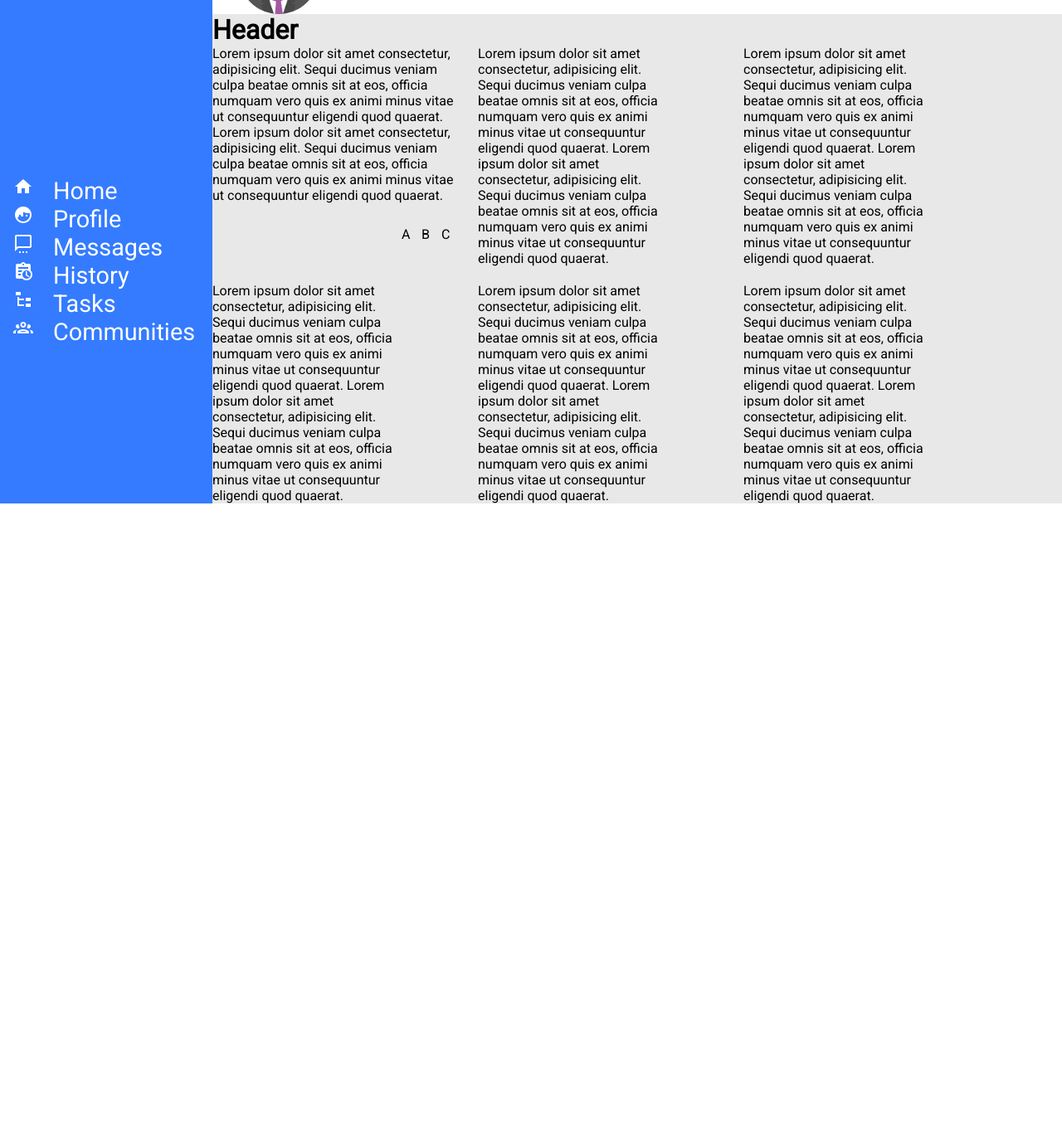
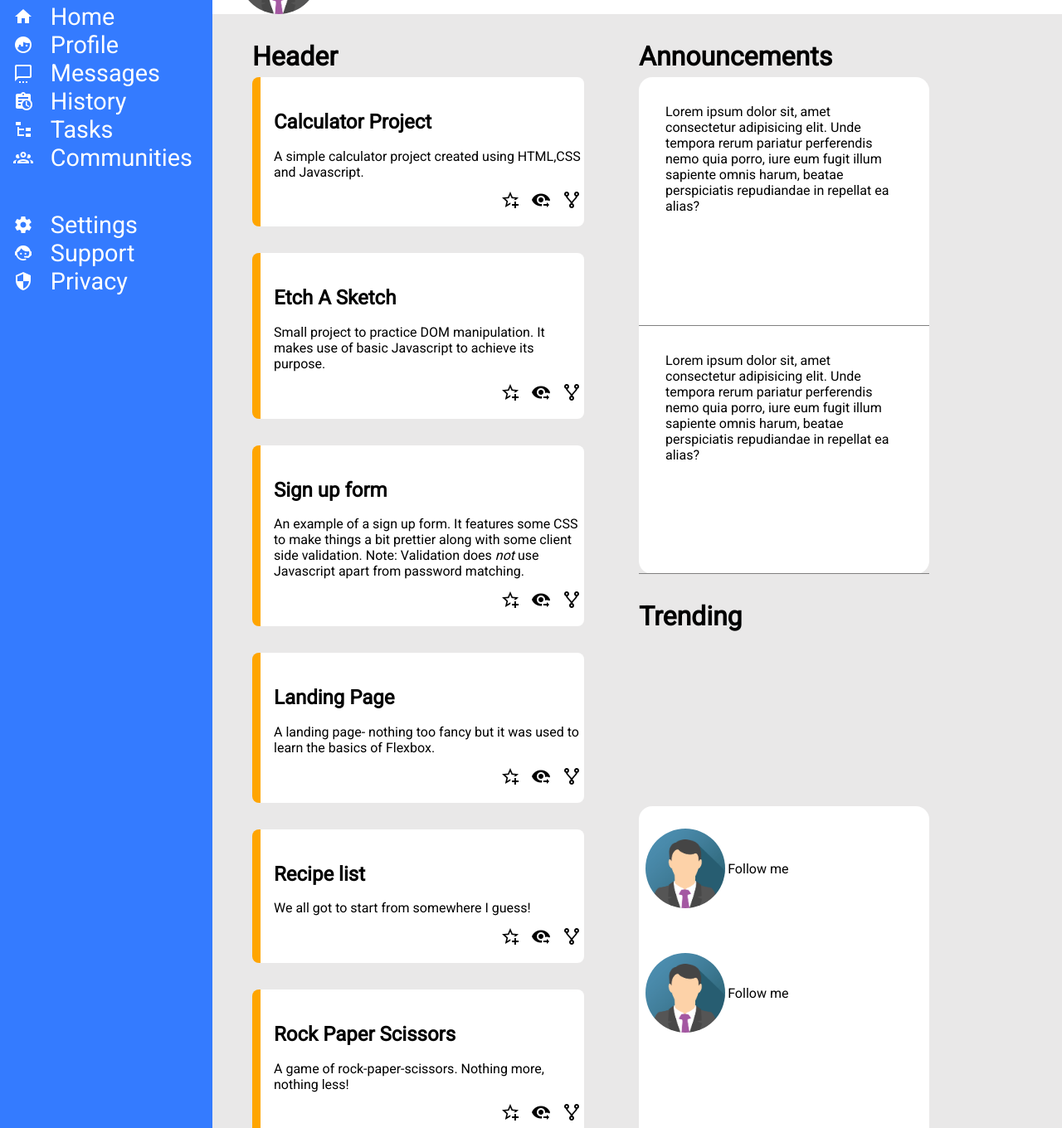
Before and after one commit to filip-anto/grid-dashboard, a plain HTML site: page index.html in a window 1280 px wide. Shown: the part 151-1511 px from the top of the page at 83% size. Before the commit the page ends 800 px from the top, so only its background shows below. Drawn offline with Linux system fonts and the light colour scheme.

Commit message:
Complete content area- various improvements needed

```diff
--- a/index.html
+++ b/index.html
@@ -29,7 +29,15 @@
                 <img src="./icons/community.png" alt="Community Icon">
                 <p>Communities</p>
             </div>
-            <div class="options-menu"></div>
+            <div class="options-menu">
+                <img src="./icons/settings.png" alt="History Icon">
+                <p>Settings</p>
+                <img src="./icons/support.png" alt="Task Icon">
+                <p>Support</p>
+                <img src="./icons/privacy.png" alt="Community Icon">
+                <p>Privacy</p>
+
+            </div>
         </div>
         <div class="content-area">
             <div class="user-bar">
@@ -60,57 +68,91 @@
                 <h1>Header</h1>
                 <div class="articles">
                     <article>
+                        <h1>Calculator Project</h1>
                         <p>
-                        Lorem ipsum dolor sit amet consectetur, adipisicing elit. Sequi ducimus veniam culpa beatae
-                        omnis sit at
-                        eos, officia numquam vero quis ex animi minus vitae ut consequuntur eligendi quod quaerat.
-                        Lorem ipsum dolor sit amet consectetur, adipisicing elit. Sequi ducimus veniam culpa beatae
-                        omnis sit at
-                        eos, officia numquam vero quis ex animi minus vitae ut consequuntur eligendi quod quaerat.
-                    </p>
-                    <div>A</div><div>B</div><div>C</div>
+                            A simple calculator project created using HTML,CSS and Javascript.
+                        </p>
+                        <div><img src="./icons/favorite.png" alt="Favorite Icon"></div>
+                        <div><a href="https://filip-anto.github.io/calculator"><img src="./icons/view.png" alt="View Icon"></a></div>
+                        <div><div><img src="./icons/fork.png" alt="Fork Icon"></div></div>
                     </article>
                     <article>
-                        Lorem ipsum dolor sit amet consectetur, adipisicing elit. Sequi ducimus veniam culpa beatae
-                        omnis sit at
-                        eos, officia numquam vero quis ex animi minus vitae ut consequuntur eligendi quod quaerat.
-                        Lorem ipsum dolor sit amet consectetur, adipisicing elit. Sequi ducimus veniam culpa beatae
-                        omnis sit at
-                        eos, officia numquam vero quis ex animi minus vitae ut consequuntur eligendi quod quaerat.
+                        <h1>Etch A Sketch</h1>
+                        <p>
+                            Small project to practice DOM manipulation. It makes use of basic Javascript to achieve its purpose.
+                        </p>
+                        <div><img src="./icons/favorite.png" alt="Favorite Icon"></div>
+                        <div><a href="https://filip-anto.github.io/etch-a-sketch"><img src="./icons/view.png" alt="View Icon"></a></div>
+                        <div><div><img src="./icons/fork.png" alt="Fork Icon"></div></div>
                     </article>
                     <article>
-                        Lorem ipsum dolor sit amet consectetur, adipisicing elit. Sequi ducimus veniam culpa beatae
-                        omnis sit at
-                        eos, officia numquam vero quis ex animi minus vitae ut consequuntur eligendi quod quaerat.
-                        Lorem ipsum dolor sit amet consectetur, adipisicing elit. Sequi ducimus veniam culpa beatae
-                        omnis sit at
-                        eos, officia numquam vero quis ex animi minus vitae ut consequuntur eligendi quod quaerat.
+                        <h1>Sign up form</h1>
+                        <p>
+                            An example of a sign up form. It features some CSS to make things a bit prettier along with some client side validation. Note: Validation does <em>
+                                not </em> use Javascript apart from password matching.
+                        </p>
+                        <div><img src="./icons/favorite.png" alt="Favorite Icon"></div>
+                        <div><a href="https://filip-anto.github.io/sign-up-form"><img src="./icons/view.png" alt="View Icon"></a></div>
+                        <div><div><img src="./icons/fork.png" alt="Fork Icon"></div></div>
                     </article>
                     <article>
-                        Lorem ipsum dolor sit amet consectetur, adipisicing elit. Sequi ducimus veniam culpa beatae
-                        omnis sit at
-                        eos, officia numquam vero quis ex animi minus vitae ut consequuntur eligendi quod quaerat.
-                        Lorem ipsum dolor sit amet consectetur, adipisicing elit. Sequi ducimus veniam culpa beatae
-                        omnis sit at
-                        eos, officia numquam vero quis ex animi minus vitae ut consequuntur eligendi quod quaerat.
+                        <h1>Landing Page</h1>
+                        <p>
+                            A landing page- nothing too fancy but it was used to learn the basics of Flexbox.
+                        </p>
+                        <div><img src="./icons/favorite.png" alt="Favorite Icon"></div>
+                        <div><a href="https://filip-anto.github.io/landing-page-project"><img src="./icons/view.png" alt="View Icon"></a></div>
+                        <div><div><img src="./icons/fork.png" alt="Fork Icon"></div></div>
                     </article>
                     <article>
-                        Lorem ipsum dolor sit amet consectetur, adipisicing elit. Sequi ducimus veniam culpa beatae
-                        omnis sit at
-                        eos, officia numquam vero quis ex animi minus vitae ut consequuntur eligendi quod quaerat.
-                        Lorem ipsum dolor sit amet consectetur, adipisicing elit. Sequi ducimus veniam culpa beatae
-                        omnis sit at
-                        eos, officia numquam vero quis ex animi minus vitae ut consequuntur eligendi quod quaerat.
+                        <h1>Recipe list</h1>
+                        <p>
+                            We all got to start from somewhere I guess!
+                        </p>
+                        <div><img src="./icons/favorite.png" alt="Favorite Icon"></div>
+                        <div><a href="https://filip-anto.github.io/odin-recipes"><img src="./icons/view.png" alt="View Icon"></a></div>
+                        <div><div><img src="./icons/fork.png" alt="Fork Icon"></div></div>
                     </article>
                     <article>
-                        Lorem ipsum dolor sit amet consectetur, adipisicing elit. Sequi ducimus veniam culpa beatae
-                        omnis sit at
-                        eos, officia numquam vero quis ex animi minus vitae ut consequuntur eligendi quod quaerat.
-                        Lorem ipsum dolor sit amet consectetur, adipisicing elit. Sequi ducimus veniam culpa beatae
-                        omnis sit at
-                        eos, officia numquam vero quis ex animi minus vitae ut consequuntur eligendi quod quaerat.
+                        <h1>Rock Paper Scissors</h1>
+                        <p>
+                            A game of rock-paper-scissors. Nothing more, nothing less!
+                        </p>
+                        <div><img src="./icons/favorite.png" alt="Favorite Icon"></div>
+                        <div><a href="https://filip-anto.github.io/rock-paper-scissors"><img src="./icons/view.png" alt="View Icon"></a></div>
+                        <div><div><img src="./icons/fork.png" alt="Fork Icon"></div></div>
                     </article>
                 </div>
+                <h1>Announcements</h1>
+                <div class="announcements">
+                    <div class="announcement">
+                        Lorem ipsum dolor sit, amet consectetur adipisicing elit. Unde tempora rerum pariatur
+                        perferendis nemo quia porro, iure eum fugit illum sapiente omnis harum, beatae perspiciatis
+                        repudiandae in repellat ea alias?
+                    </div>
+                    <div class="announcement">
+                        Lorem ipsum dolor sit, amet consectetur adipisicing elit. Unde tempora rerum pariatur
+                        perferendis nemo quia porro, iure eum fugit illum sapiente omnis harum, beatae perspiciatis
+                        repudiandae in repellat ea alias?
+                    </div>
+
+                </div>
+                <h1 id="trending">Trending</h1>
+                <div class="trending">
+                    <div class="trend">
+                        <img src="avatar.png" style="border-radius:50%; max-width:6rem; max-height:6rem;" alt="User avatar">
+                        <p>Follow me</p>
+                    </div>
+                    <div class="trend">
+                        <img src="avatar.png" style="border-radius:50%; max-width:6rem; max-height:6rem;" alt="User avatar">
+                        <p>Follow me</p>
+                    </div>
+                    <div class="trend">
+                        <img src="avatar.png" style="border-radius:50%; max-width:6rem; max-height:6rem;" alt="User avatar">
+                        <p>Follow me</p>
+                    </div>
+                </div>
+
             </div>
         </div>
     </div>
--- a/style.css
+++ b/style.css
@@ -1,5 +1,6 @@
 @import url('https://fonts.googleapis.com/css2?family=Roboto&display=swap');
-*{
+
+* {
     margin: 0px;
     font-family: Roboto, Oxygen, Ubuntu, Cantarell, 'Open Sans', 'Helvetica Neue', sans-serif;
 }
@@ -8,135 +9,228 @@
     display: grid;
     grid-template-columns: 1fr 4fr;
 }
-.menu-container{
-    padding-left:1rem;
+
+.menu-container {
+    padding-left: 1rem;
+    padding-right: 1rem;
     background-color: rgb(52, 123, 255);
     color: white;
-    display:grid;
+    display: grid;
+    grid-template-rows: 10rem 12rem 10rem;
     align-items: center;
-    grid-row:1/4;
+    grid-row: 1/5;
+    font-weight:500;
 }
 
 
 .menu-title {
-    padding-top:3rem;
-    display:grid;
+    padding-top: 3rem;
+    display: grid;
     grid-template-columns: 1fr 4fr;
     align-items: center;
     font-size: 2.5rem;
     padding-bottom: 5rem;
 }
+.options-menu{
+padding-top:3rem;
+display:grid;
+grid-template-columns:1fr 4fr;
+align-items:center;
+font-size:1.8rem;
+
+}
+
+
 .content-menu {
-    display:grid;
+    font-size:2.5rem;
+    display: grid;
     grid-template-columns: 1fr 4fr;
+    grid-row: 2/3;
+    grid-column: 1/2;
+    align-items:center;
+}
 
-    grid-column: 1/2;
-}
 .content-menu>p {
-    grid-column:2/6;
+    grid-column: 2/6;
     font-size: 1.8rem;
 }
-.content-area{
-    padding-top:0.5rem;
-    display:grid;
+
+.content-area {
+    padding-top: 0.5rem;
+    display: grid;
     align-items: center;
 }
-.user-bar{
-    display:grid;
+
+.user-bar {
+    display: grid;
     align-items: center;
     grid-template-columns: 3fr 2fr;
 }
-.search-bar{
+
+.search-bar {
     grid-column: 1/2;
-    display:grid;
+    display: grid;
     grid-template-columns: 30px auto;
-    padding-left:1em;
-    padding-right:1em;
-    gap:15px;
+    padding-left: 1em;
+    padding-right: 1em;
+    gap: 15px;
 }
-input{
-    border-style:none;
-    outline:none;
+
+input {
+    border-style: none;
+    outline: none;
     border-radius: 10px;
-    border-color:aliceblue;
-    background-color:rgb(233, 232, 232);
+    border-color: aliceblue;
+    background-color: rgb(233, 232, 232);
 }
-.user-data{
 
-    grid-column:2/3;
-    display:grid;
+.user-data {
+
+    grid-column: 2/3;
+    display: grid;
     grid-template-columns: auto 3rem 10rem;
-    gap:20px;
+    gap: 20px;
     align-items: center;
 }
-.user-data>img{
-    align-self:center;
+
+.user-data>img {
+    align-self: center;
     justify-self: right;
 }
-.user-name{
-    font-size:2em;
+
+.user-name {
+    font-size: 2em;
     font-weight: 300;
 }
 
-.user-actions{
-    display:grid;
-    grid-template-columns:3fr 2fr;
+.user-actions {
+    display: grid;
+    grid-template-columns: 3fr 2fr;
 }
 
-.user-greeting{
+.user-greeting {
     grid-column: 1/2;
-    grid-row:2/3;
-    padding-top:1rem;
-    padding-left:2rem;
-    display:grid;
+    grid-row: 2/3;
+    padding-top: 1rem;
+    padding-left: 2rem;
+    display: grid;
     grid-template-columns: 8rem auto;
     align-items: center;
 }
-.wrapper>p:nth-child(2){
+
+.wrapper>p:nth-child(2) {
     font-weight: 800;
 }
-.user-buttons{
+
+.user-buttons {
     grid-column: 2/3;
-    grid-row:2/3;
-    display:grid;
-    grid-template-columns:  repeat(3, min(5rem,300px));
-    gap:30px;
-    margin-right:100px;
+    grid-row: 2/3;
+    display: grid;
+    grid-template-columns: repeat(3, min(5rem, 300px));
+    gap: 30px;
+    margin-right: 100px;
     justify-content: end;
     align-items: center;
 }
-button{
+
+button {
     background-color: rgb(52, 123, 255);
     border-style: none;
-    border-radius:20px;
-    color:white;
-    font-size:1.1rem;
-    padding:0.6rem;
+    border-radius: 20px;
+    color: white;
+    font-size: 1.1rem;
+    padding: 0.6rem;
 }
-.content{
+
+.content {
+    padding-left: 3rem;
     background-color: rgb(233, 232, 232);
     grid-row: 2/3;
     grid-column: 1/2;
-    display:grid;
+    display: grid;
+    grid-template-columns: 5fr 1fr 10rem;
 }
-.articles{
-    display:grid;
-    grid-template-columns: repeat(auto-fit, 300px);
-    gap:20px;
+
+.articles {
+    display: grid;
+    grid-template-columns: repeat(auto-fit, 400px);
+    gap: 2rem;
+    grid-row:2/5;
+    margin-right:50px;
 }
-article{
-    display:grid;
+
+article {
+    display: grid;
+    border-left-style: solid;
+    border-width: 10px;
+    border-radius: 0.5em;
+    border-left-color: orange;
+    background-color: white;
+    padding: 1em;
+    padding-right: 0.2em;
+    gap:0.8em;
     grid-template-columns: auto 1.5rem 1.5rem 1.5rem;
 }
-article>p{
-    grid-column:1/5;
+
+article p {
+    grid-column: 1/5;
 }
-article>div:first-child{
-    grid-column:1/2;
+
+article p:nth-child(3) {
+    grid-column: 1/5;
 }
-article>div:nth-child(2){
-    grid-column:2/3;
+
+article> div:first-child {
+    grid-column: 1/2;
 }
-article>div:nth-child(3){
-    grid-column:3/4;
+
+article>div:nth-child(3) {
+    grid-column: 2/3;
 }
+
+article>div:nth-child(4) {
+    grid-column: 3/4;
+}
+
+.announcements {
+    display: grid;
+    grid-template-columns: repeat(auto-fill, 350px);
+    grid-column: 2/3;
+    grid-row: 2/3;
+    background-color: white;
+    border-radius: 1em;
+    grid-template-rows: repeat(2, max(200px, auto-fit));
+}
+
+.announcement {
+    padding: 2em;
+    border-bottom: 1px solid grey;
+}
+
+#trending {
+    grid-column: 2/3;
+    grid-row: 3/4;
+}
+
+.trending {
+    display: grid;
+    grid-template-columns: repeat(auto-fill, 350px);
+    grid-column: 2/3;
+    grid-row: 4/6;
+    background-color: white;
+    border-radius: 1em;
+    grid-template-rows: repeat(2, min(150px, 10em));
+}
+
+.trend {
+    display: grid;
+    grid-template-columns: 6rem 1fr;
+    align-items: center;
+    padding-left: 0.5rem;
+    gap: 0.2rem;
+}
+
+h1 {
+    padding-top: 1em;
+    padding-bottom: 0.2em;
+}
```
Also changed, not shown: icons/favorite.png (added), icons/fork.png (added), icons/privacy.png (added), icons/settings.png (added), icons/support.png (added), icons/view.png (added).
